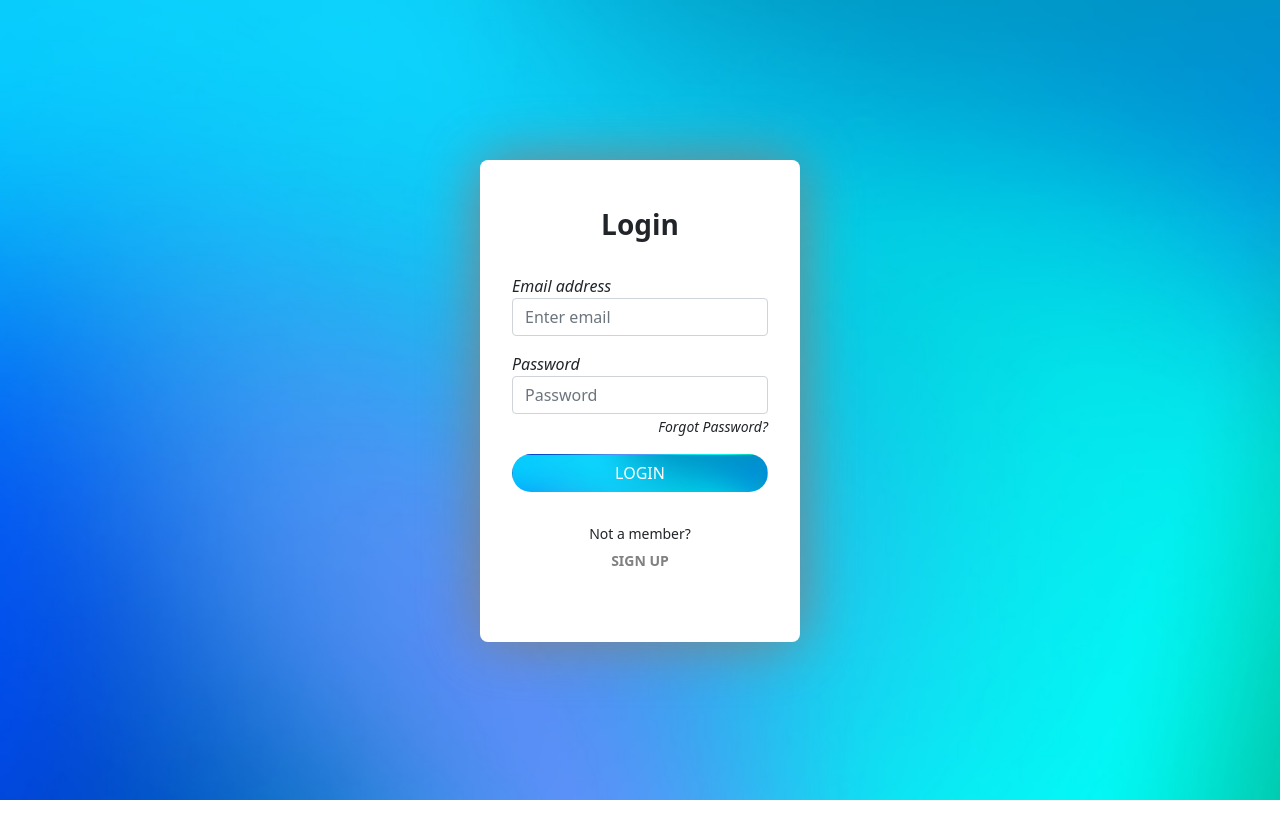
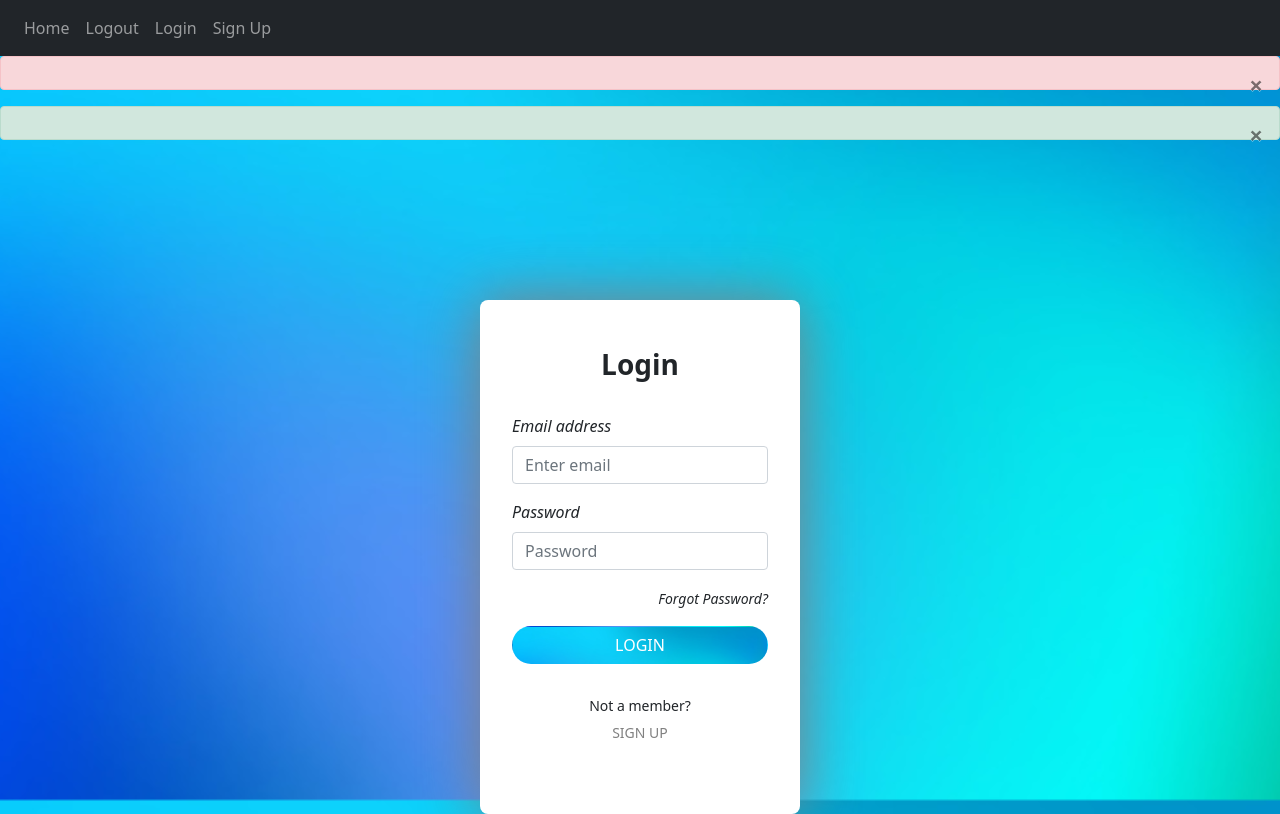
Before and after one commit to hamzashaikh8/FirstPitch, a Flask app: template website/templates/login.html in a window 1280 px wide. Run offline with Flask 2, Linux system fonts and the light colour scheme; the template is opened without the code that fills it, so the values that code supplies are empty; some libraries are stand-ins or nearby versions.

Commit message:
add login

```diff
--- /dev/null
+++ b/website/templates/base.html
@@ -0,0 +1,74 @@
+<!DOCTYPE html>
+<html>
+  <head>
+    <meta charset="utf-8" />
+    <meta name="viewport" content="width=device-width, initial-scale=1" />
+    <link
+      rel="stylesheet"
+      href="https://stackpath.bootstrapcdn.com/bootstrap/4.4.1/css/bootstrap.min.css"
+      integrity="sha384-Vkoo8x4CGsO3+Hhxv8T/Q5PaXtkKtu6ug5TOeNV6gBiFeWPGFN9MuhOf23Q9Ifjh"
+      crossorigin="anonymous"
+    />
+    <link
+      rel="stylesheet"
+      href="https://stackpath.bootstrapcdn.com/font-awesome/4.7.0/css/font-awesome.min.css"
+      crossorigin="anonymous"
+    />
+
+    <title>{% block title %}Home{% endblock %}</title>
+  </head>
+  <body>
+    <nav class="navbar navbar-expand-lg navbar-dark bg-dark">
+      <button
+        class="navbar-toggler"
+        type="button"
+        data-toggle="collapse"
+        data-target="#navbar"
+      >
+        <span class="navbar-toggler-icon"></span>
+      </button>
+      <div class="collapse navbar-collapse" id="navbar">
+        <div class="navbar-nav">
+          <a class="nav-item nav-link" id="home" href="/">Home</a>
+          <a class="nav-item nav-link" id="logout" href="/logout">Logout</a>
+          <a class="nav-item nav-link" id="login" href="/login">Login</a>
+          <a class="nav-item nav-link" id="signUp" href="/sign-up">Sign Up</a>
+        </div>
+      </div>
+    </nav>
+
+
+    <div class="alert alert-danger alter-dismissable fade show" role="alert">
+      <button type="button" class="close" data-dismiss="alert">
+        <span aria-hidden="true">&times;</span>
+      </button>
+    </div>
+    <div class="alert alert-success alter-dismissable fade show" role="alert">
+      <button type="button" class="close" data-dismiss="alert">
+        <span aria-hidden="true">&times;</span>
+      </button>
+    </div>
+
+    <div class="container">{% block content %} {% endblock %}</div>
+    <script
+      src="https://code.jquery.com/jquery-3.2.1.slim.min.js"
+      integrity="sha384-KJ3o2DKtIkvYIK3UENzmM7KCkRr/rE9/Qpg6aAZGJwFDMVNA/GpGFF93hXpG5KkN"
+      crossorigin="anonymous"
+    ></script>
+    <script
+      src="https://cdnjs.cloudflare.com/ajax/libs/popper.js/1.12.9/umd/popper.min.js"
+      integrity="sha384-ApNbgh9B+Y1QKtv3Rn7W3mgPxhU9K/ScQsAP7hUibX39j7fakFPskvXusvfa0b4Q"
+      crossorigin="anonymous"
+    ></script>
+    <script
+      src="https://maxcdn.bootstrapcdn.com/bootstrap/4.0.0/js/bootstrap.min.js"
+      integrity="sha384-JZR6Spejh4U02d8jOt6vLEHfe/JQGiRRSQQxSfFWpi1MquVdAyjUar5+76PVCmYl"
+      crossorigin="anonymous"
+    ></script>
+
+    <script
+      type="text/javascript"
+      src="{{ url_for('static', filename='index.js') }}"
+    ></script>
+  </body>
+</html>
--- /dev/null
+++ b/website/templates/home.html
@@ -0,0 +1,6 @@
+{% extends "base.html" %}
+<title>{% block title %}Changed{% endblock %}</title>
+
+{% block content %}
+<h1> This is the home page</h1>
+{% endblock %}
--- a/website/templates/login.html
+++ b/website/templates/login.html
@@ -1,5 +1,8 @@
 <!DOCTYPE html>
 
+{% extends "base.html" %}
+<title>{% block title %}Login{% endblock %}</title>
+{% block content %}
 <html lang="en">
   <head>
     <meta charset="UTF-8">
@@ -31,3 +34,4 @@
     </div>
   </body>
 </html>
+{% endblock %}
--- /dev/null
+++ b/website/templates/sign_up.html
@@ -0,0 +1,6 @@
+{% extends "base.html" %}
+<title>{% block title %}Sign up{% endblock %}</title>
+
+{% block content %}
+<h1> This is the sign up page</h1>
+{% endblock %}
--- a/website/views.py
+++ b/website/views.py
@@ -1,7 +1,7 @@
-from flask import Blueprint
+from flask import Blueprint, render_template
 
 views = Blueprint('views', __name__)
 
 @views.route('/')
 def home():
-    return "<h1>TEST</h1>"
+    return render_template("home.html")
```
Also changed, not shown: website/auth.py (+13 -1 lines), website/static/index.js (added).
